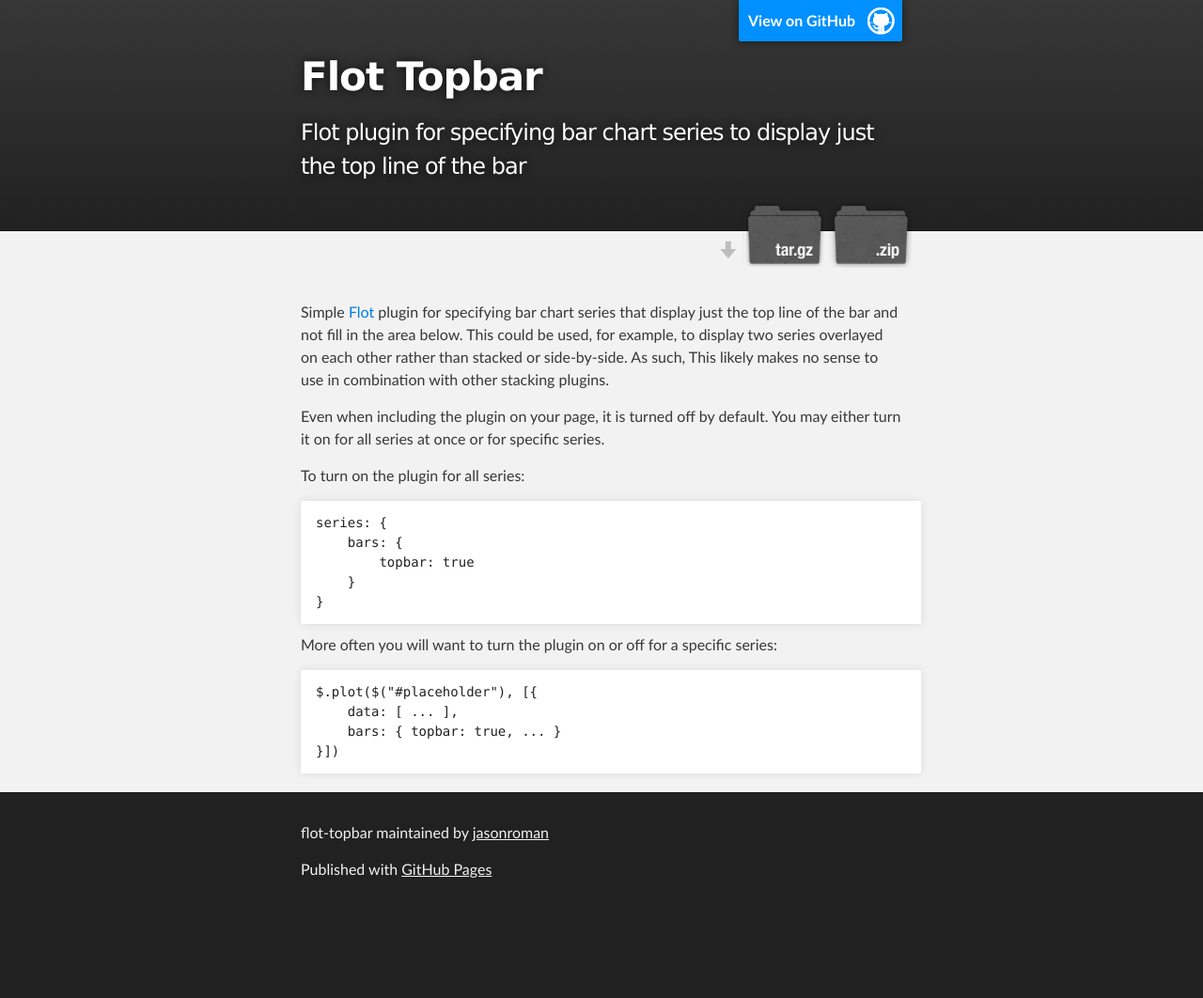
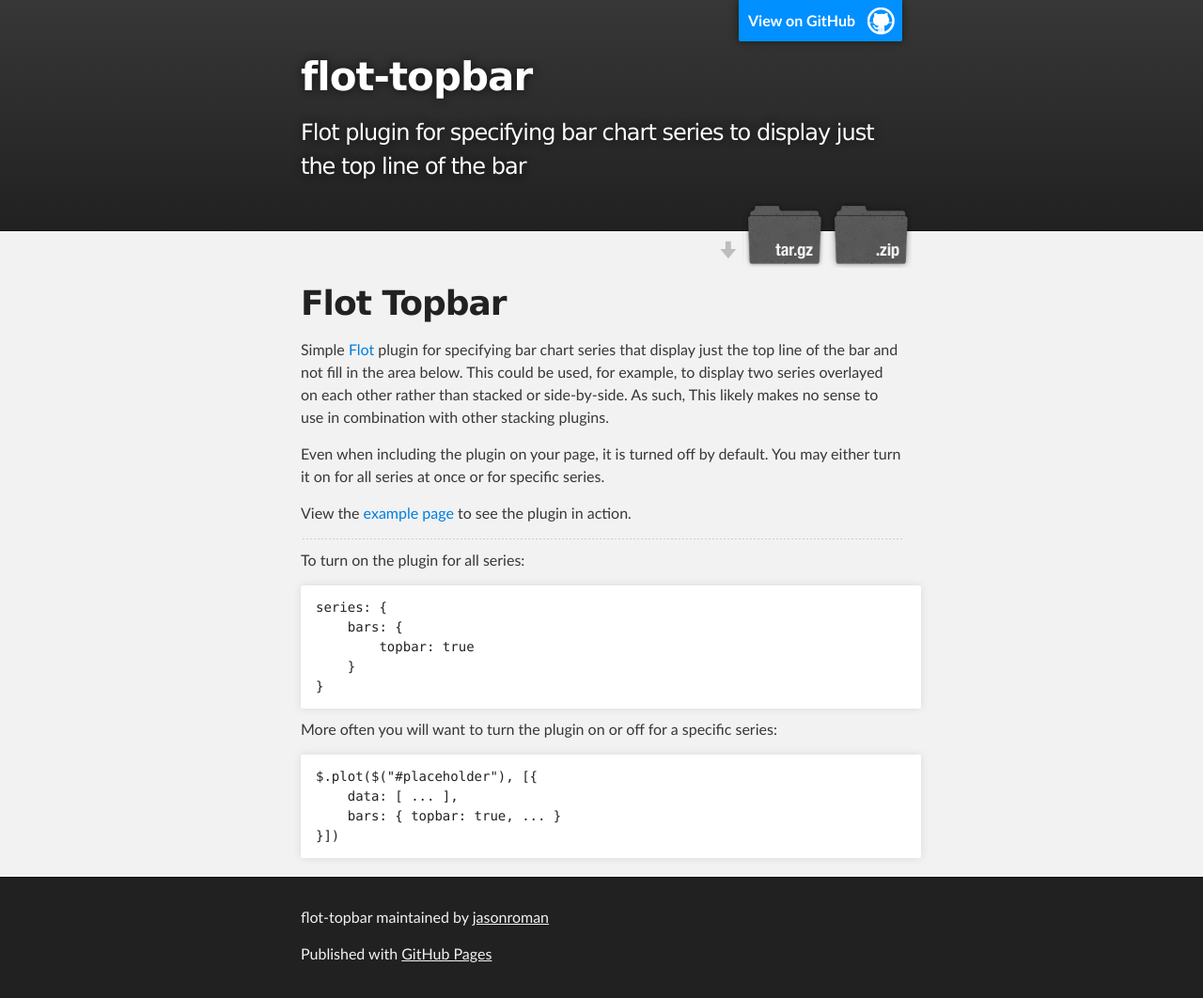
Before and after one commit to jasonroman/flot-topbar, a plain HTML site: page index.html in a window 1280 px wide. Shown: the whole page at 94% size. Before the commit the page ends 972 px from the top, so only its background shows below. Drawn offline with Linux system fonts and the light colour scheme.

Commit message:
Create gh-pages branch via GitHub

```diff
--- a/index.html
+++ b/index.html
@@ -4,11 +4,11 @@
   <head>
     <meta charset='utf-8' />
     <meta http-equiv="X-UA-Compatible" content="chrome=1" />
-    <meta name="description" content="Flot Topbar : Flot plugin for specifying bar chart series to display just the top line of the bar" />
+    <meta name="description" content="flot-topbar : Flot plugin for specifying bar chart series to display just the top line of the bar" />
 
     <link rel="stylesheet" type="text/css" media="screen" href="stylesheets/stylesheet.css">
 
-    <title>Flot Topbar</title>
+    <title>flot-topbar</title>
   </head>
 
   <body>
@@ -18,7 +18,7 @@
         <header class="inner">
           <a id="forkme_banner" href="https://github.com/jasonroman/flot-topbar">View on GitHub</a>
 
-          <h1 id="project_title">Flot Topbar</h1>
+          <h1 id="project_title">flot-topbar</h1>
           <h2 id="project_tagline">Flot plugin for specifying bar chart series to display just the top line of the bar</h2>
 
             <section id="downloads">
@@ -31,12 +31,16 @@
     <!-- MAIN CONTENT -->
     <div id="main_content_wrap" class="outer">
       <section id="main_content" class="inner">
-<br>
+        <h1>
+<a name="flot-topbar" class="anchor" href="#flot-topbar"><span class="octicon octicon-link"></span></a>Flot Topbar</h1>
+
 <p>Simple <a href="http://www.flotcharts.org">Flot</a> plugin for specifying bar chart series that display just the top line of the bar and not fill in the area below.  This could be used, for example, to display two series overlayed on each other rather than stacked or side-by-side.  As such, This likely makes no sense to use in combination with other stacking plugins.</p>
 
 <p>Even when including the plugin on your page, it is turned off by default.  You may either turn it on for all series at once or for specific series.</p>
 
-<p>To turn on the plugin for all series:</p>
+<p>View the <a href="http://jasonroman.github.io/flot-topbar/example.html">example page</a> to see the plugin in action.</p>
+
+<hr><p>To turn on the plugin for all series:</p>
 
 <pre><code>series: {
     bars: {
--- a/params.json
+++ b/params.json
@@ -1 +1 @@
-{"name":"flot-topbar","tagline":"Flot plugin for specifying bar chart series to display just the top line of the bar","body":"flot-topbar\r\n======\r\n\r\nSimple [Flot](http://www.flotcharts.org) plugin for specifying bar chart series that display just the top line of the bar and not fill in the area below.  This could be used, for example, to display two series overlayed on each other rather than stacked or side-by-side.  As such, This likely makes no sense to use in combination with other stacking plugins.\r\n\r\nEven when including the plugin on your page, it is turned off by default.  You may either turn it on for all series at once or for specific series.\r\n\r\nTo turn on the plugin for all series:\r\n\r\n    series: {\r\n        bars: {\r\n            topbar: true\r\n        }\r\n    }\r\n\r\nMore often you will want to turn the plugin on or off for a specific series:\r\n\r\n    $.plot($(\"#placeholder\"), [{\r\n        data: [ ... ],\r\n        bars: { topbar: true, ... }\r\n    }])\r\n\r\n\r\n","google":"UA-48986218-1","note":"Don't delete this file! It's used internally to help with page regeneration."}
+{"name":"flot-topbar","tagline":"Flot plugin for specifying bar chart series to display just the top line of the bar","body":"Flot Topbar\r\n======\r\n\r\nSimple [Flot](http://www.flotcharts.org) plugin for specifying bar chart series that display just the top line of the bar and not fill in the area below.  This could be used, for example, to display two series overlayed on each other rather than stacked or side-by-side.  As such, This likely makes no sense to use in combination with other stacking plugins.\r\n\r\nEven when including the plugin on your page, it is turned off by default.  You may either turn it on for all series at once or for specific series.\r\n\r\nView the <a href=\"http://jasonroman.github.io/flot-topbar/example.html\">example page</a> to see the plugin in action.\r\n\r\n---\r\n\r\nTo turn on the plugin for all series:\r\n\r\n    series: {\r\n        bars: {\r\n            topbar: true\r\n        }\r\n    }\r\n\r\nMore often you will want to turn the plugin on or off for a specific series:\r\n\r\n    $.plot($(\"#placeholder\"), [{\r\n        data: [ ... ],\r\n        bars: { topbar: true, ... }\r\n    }])\r\n\r\n\r\n","google":"UA-48986218-1","note":"Don't delete this file! It's used internally to help with page regeneration."}
```
